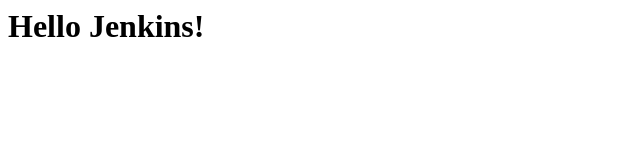
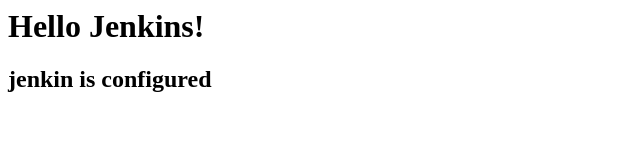
Before and after one commit to faizan1a/jenkins-demo, a plain HTML site: page index.html in a window 1280 px wide. Shown: the whole page, without its empty margins (0-640 px from the left). Drawn offline with Linux system fonts and the light colour scheme.

Commit message:
Update index.html

```diff
--- a/index.html
+++ b/index.html
@@ -1 +1,2 @@
 <h1>Hello Jenkins!</h1>
+<h2>jenkin is configured</h2>
```
